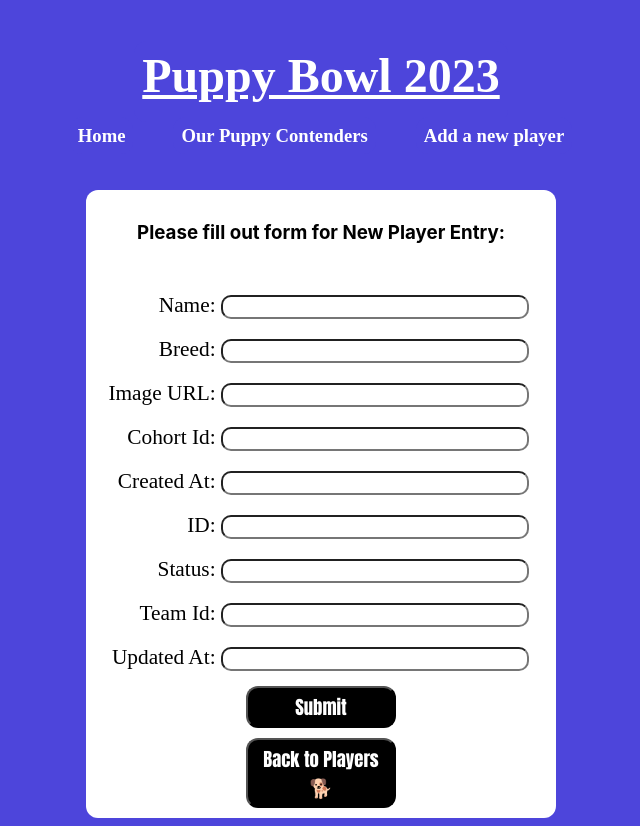
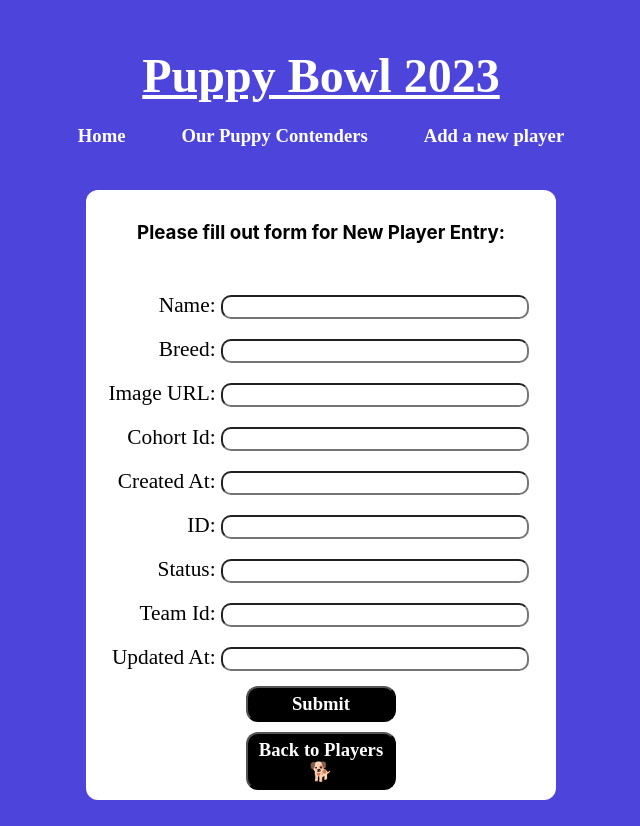
Before and after one commit to Davonne007-TX/puppy-bowl-api-react, a React (Vite) app: page /newForm in a window 1280 px wide. Shown: the whole page, without its empty margins (319-959 px from the left). Built offline with nearby package versions, Linux system fonts and the light colour scheme; a web font is replaced by a local one.

Commit message:
chaning font family for submit and back to players buttons so they match

```diff
--- a/src/components/Form.css
+++ b/src/components/Form.css
@@ -58,7 +58,8 @@ input {
   padding: 5px;
   border-radius: 12px;
   cursor: pointer;
-  font-family: Impact, Haettenschweiler, "Arial Narrow Bold", sans-serif;
+  font-family: "Times New Roman", Times, serif;
+  font-weight: bold;
   width: 150px;
   font-size: 14pt;
   margin-left: auto;
```
